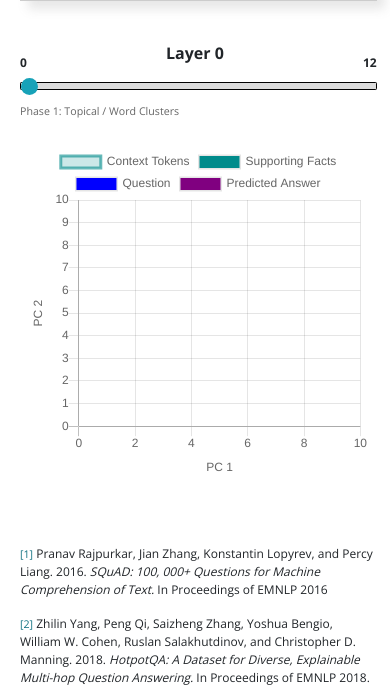
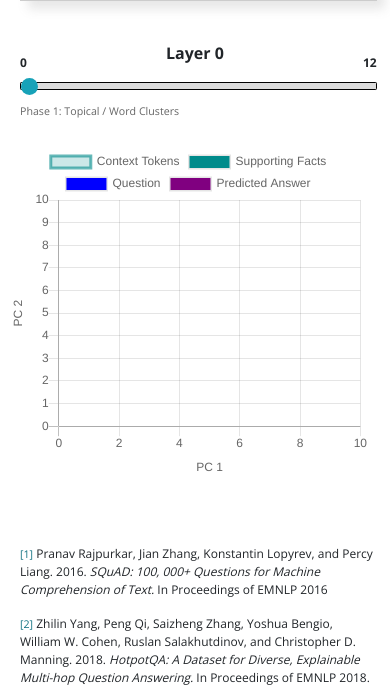
Before and after one commit to bvanaken/visbert, a Flask app: page /visbert/ in a window 390 px wide. Shown: the part 899-1588 px from the top of the page. Run offline with Flask 2, Linux system fonts and the light colour scheme; parts of the project's set-up code (start-up, migrations or seed data) failed here and were passed over; some libraries are stand-ins or nearby versions.

Commit message:
fix canvas sizing

```diff
--- a/src/static/style.css
+++ b/src/static/style.css
@@ -177,7 +177,7 @@ input[type=text] {
 }
 
 .canvas-container {
-    margin-left: -5pt;
+    margin-left: -36pt;
     margin-right: -5pt;
     margin-bottom: 50pt;
 }
@@ -321,6 +321,10 @@ canvas {
         margin-left: 0;
         display: block;
     }
+    .canvas-container {
+        margin-left: -30pt;
+        margin-right: -5pt;
+    }
 }
 
 @media (max-width: 715px) {
@@ -363,7 +367,7 @@ canvas {
         width: 100%;
     }
     .canvas-container {
-        margin-left: 5pt;
+        margin-left: -10pt;
         margin-right: 5pt;
     }
 }
```
